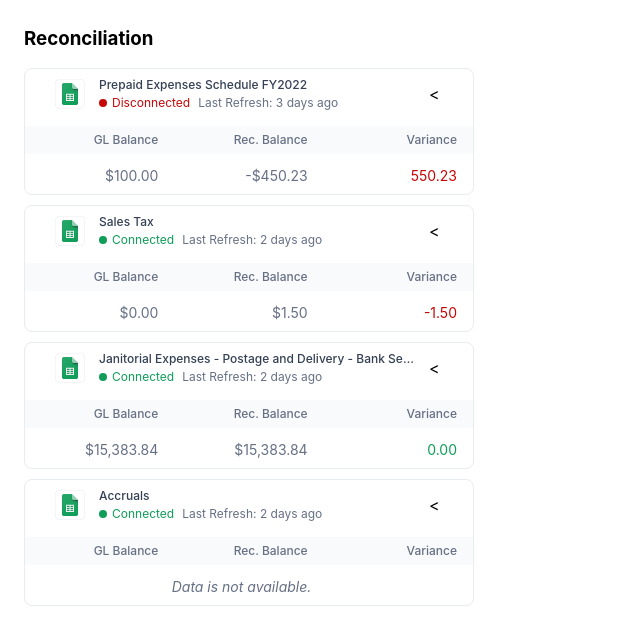
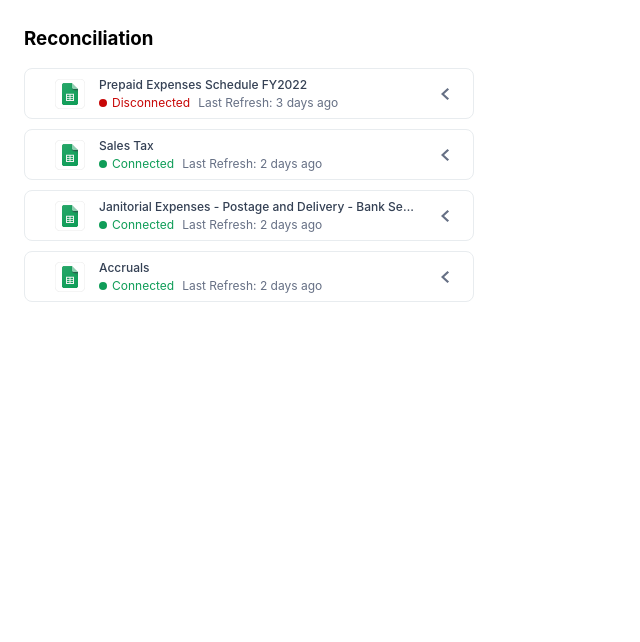
Before and after one commit to katyaskvo/vlc, a React (Create React App) app: page / in a window 1280 px wide. Shown: the top 642 px of the page, without its empty margins (0-640 px from the left). Built offline with nearby package versions, Linux system fonts and the light colour scheme.

Commit message:
add expand collapse functionality

```diff
--- a/src/components/acount-card/account-card.component.js
+++ b/src/components/acount-card/account-card.component.js
@@ -1,14 +1,16 @@
 import './account-card.styles.scss';
+import { useState } from 'react';
 import { ReactComponent as SpreadsheetIcon } from '../../assets/g-sheet-icon.svg';
+import { ReactComponent as CaretIcon } from '../../assets/caret.svg';
 import { timeAgo } from '../../utils/time-ago.utils';
 
 const AccountCard = ({ accountData, balanceData = {} }) => {
+	const [isExpanded, setIsExpanded] = useState(false);
 	const {
 		name,
 		disabled_start: disabledStart,
 		last_fetched: lastFetch,
 	} = accountData;
-	console.log(balanceData);
 
 	const {
 		gl_balance: glBalance = undefined,
@@ -16,11 +18,29 @@ const AccountCard = ({ accountData, balanceData = {} }) => {
 	} = balanceData;
 	const timeAgoString = timeAgo(lastFetch);
 
+	const toggleExpandCollapse = (e) => {
+		e.preventDefault();
+		setIsExpanded(!isExpanded);
+	};
+
+	const calculateVariancePercentage = () => {
+		let percentage = ((glBalance - recBalance) / glBalance) * 100; //calculate percentage
+
+		//check if not infinite
+		if (isFinite(percentage)) {
+			percentage = (Math.round(percentage * 100) / 100).toFixed(1); //round percentage value to 1 decimal
+			return `(${percentage}%)`;
+		} else {
+			//if infinite don't display percentage
+			return '';
+		}
+	};
+
 	return (
 		<div className="card-wrapper">
 			<div className="card-account-info">
 				<div className="card-spreadsheet-icon">
-					<SpreadsheetIcon></SpreadsheetIcon>
+					<SpreadsheetIcon />
 				</div>
 				<div className="card-info">
 					<h5>{name}</h5>
@@ -33,9 +53,20 @@ const AccountCard = ({ accountData, balanceData = {} }) => {
 						<span className="last-refresh">Last Refresh: {timeAgoString}</span>
 					</p>
 				</div>
-				<div className="card-togggle">{`<`}</div>
+				<div className="card-togggle">
+					<button
+						className="caret-button"
+						onClick={toggleExpandCollapse}
+						style={{ transform: isExpanded ? 'rotate(-90deg)' : '' }}
+					>
+						<CaretIcon />
+					</button>
+				</div>
 			</div>
-			<div className="balance-table">
+			<div
+				className="balance-table"
+				style={{ display: isExpanded ? 'block' : 'none' }}
+			>
 				<table>
 					<thead>
 						<tr>
@@ -66,7 +97,8 @@ const AccountCard = ({ accountData, balanceData = {} }) => {
 								>
 									{(Math.round((glBalance - recBalance) * 100) / 100).toFixed(
 										2
-									)}
+									)}{' '}
+									{calculateVariancePercentage()}
 								</td>
 							</tr>
 						)}
--- a/src/components/acount-card/account-card.styles.scss
+++ b/src/components/acount-card/account-card.styles.scss
@@ -5,9 +5,6 @@ $icon-container-width: 62px;
 $toggle-width: 32px;
 $toggle-container-width: 70px;
 .card-wrapper {
-    height: 48px;
-
-    height: 125px;
     border: 1px solid #E8ECEF;
     border-radius: 8px;
     .card-account-info {
@@ -31,6 +28,15 @@ $toggle-container-width: 70px;
         .card-togggle {
             flex: 0 0 $toggle-width;
             padding-left: 14px;
+            .caret-button {
+                height: 32px;
+                width: 32px;
+                display: flex;
+                justify-content: center;
+                align-items: center;
+                border: none;
+                background:none;
+            }
         }
         .card-info {
             flex: 1 1 auto;
--- a/src/utils/time-ago.utils.js
+++ b/src/utils/time-ago.utils.js
@@ -10,25 +10,20 @@ export const timeAgo = (lastFetch) => {
 
 	interval = secondsAgo / (3600 * 24 * 31);
 	if (interval >= 1) {
-		console.log(`${Math.floor(interval)} months ago`);
 		return `${Math.floor(interval)} ${interval > 1 ? 'months' : 'month'} ago`;
 	}
 
 	interval = secondsAgo / (3600 * 24);
 	if (interval >= 1) {
-		console.log(`${Math.floor(interval)} days ago`);
-
 		return `${Math.floor(interval)} ${interval > 1 ? 'days' : 'day'} ago`;
 	}
 	interval = secondsAgo / 3600;
 	if (interval >= 1) {
-		console.log(`${Math.floor(interval)} hours ago`);
 		return `${Math.floor(interval)} ${interval > 1 ? 'hours' : 'hour'} ago`;
 	}
 
 	interval = secondsAgo / 60;
 	if (interval >= 1) {
-		console.log(`${Math.floor(interval)} minutes ago`);
 		return `${Math.floor(interval)} min ago`;
 	}
 
```
Also changed, not shown: src/assets/caret.svg (added).
